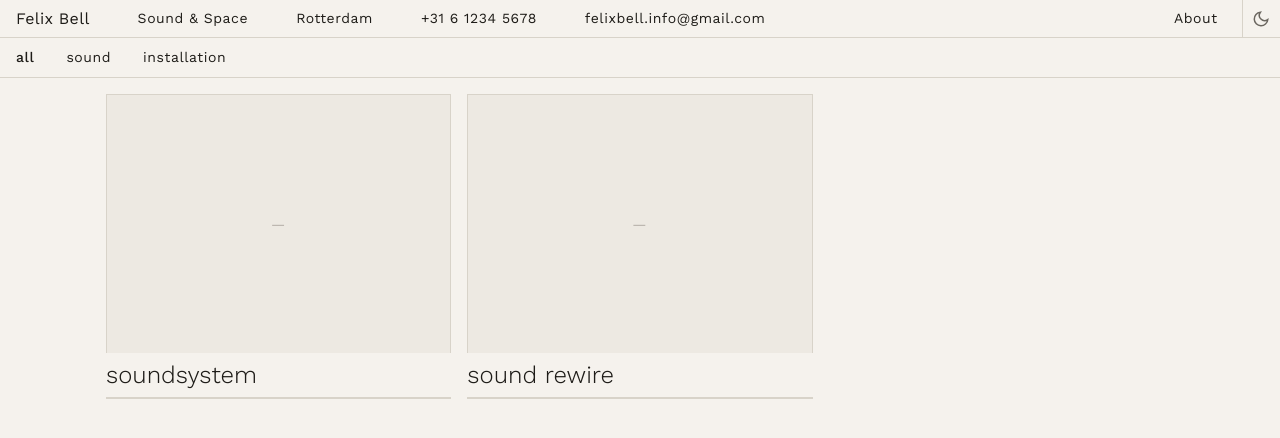
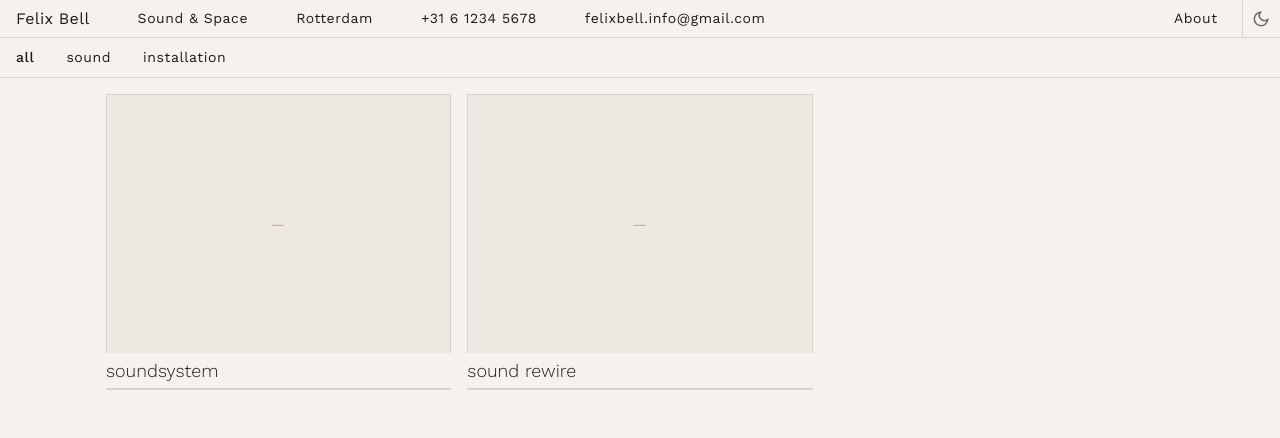
Before and after one commit to felixbellinfo-orse/felix-portfolio, a website: page index.html in a window 1280 px wide. Drawn offline with nearby package versions, Linux system fonts and the light colour scheme; no server answers; a web font is replaced by a local one.

Commit message:
describe what you changed

```diff
--- a/style.css
+++ b/style.css
@@ -511,13 +511,13 @@ body {
 
 .channel-card-title {
   font-family: var(--font-body);
-  font-size: var(--text-lg);
-  font-weight: 320;
+  font-size: var(--text-base);
+  font-weight: 300;
   color: var(--color-text);
   line-height: 1.2;
   display: flex;
   align-items: center;
-  height: 2.8rem;
+  height: 2.2rem;
   padding: 0 var(--space-0);
   border-bottom: 1px solid var(--color-divider);
 }
@@ -558,6 +558,7 @@ body {
 
 .channel-card-dates span + span {
   border-left: 1px solid var(--color-divider);
+  margin-left: var(--space-2);
 }
 
 /* ---- Channel page ---- */
```
